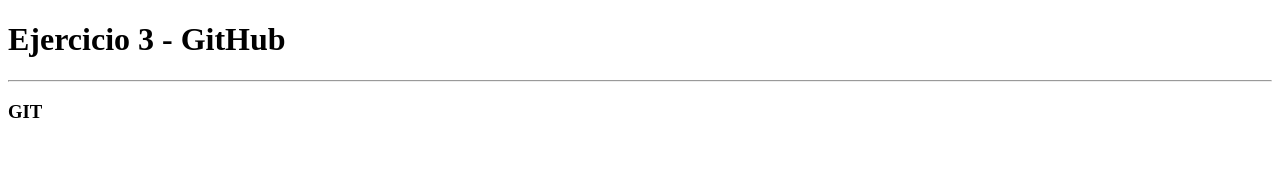
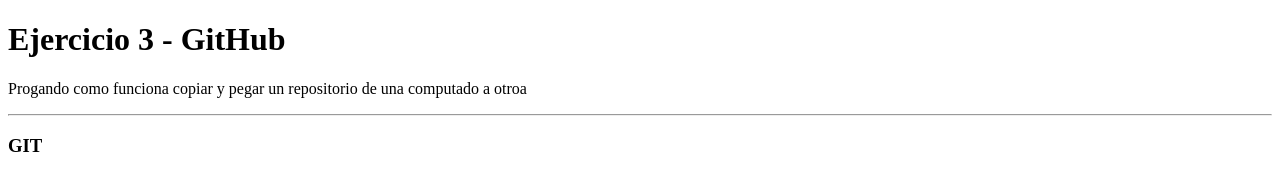
Before and after one commit to OllincatlJmnz/CH37_PrimerProyecto, a plain HTML site: page index.html in a window 1280 px wide. Drawn offline with Linux system fonts and the light colour scheme.

Commit message:
probando el funcionamiento de git cuando se copia un repositorio de una computadora a otra

```diff
--- a/index.html
+++ b/index.html
@@ -7,6 +7,7 @@
 </head>
 <body>
     <h1>Ejercicio 3 - GitHub</h1>
+    <p>Progando como funciona copiar y pegar un repositorio de una computado a otroa</p>
     <hr/>
     <h3>GIT</h3>
 </body>
```
Also changed, not shown: 1 other file.
